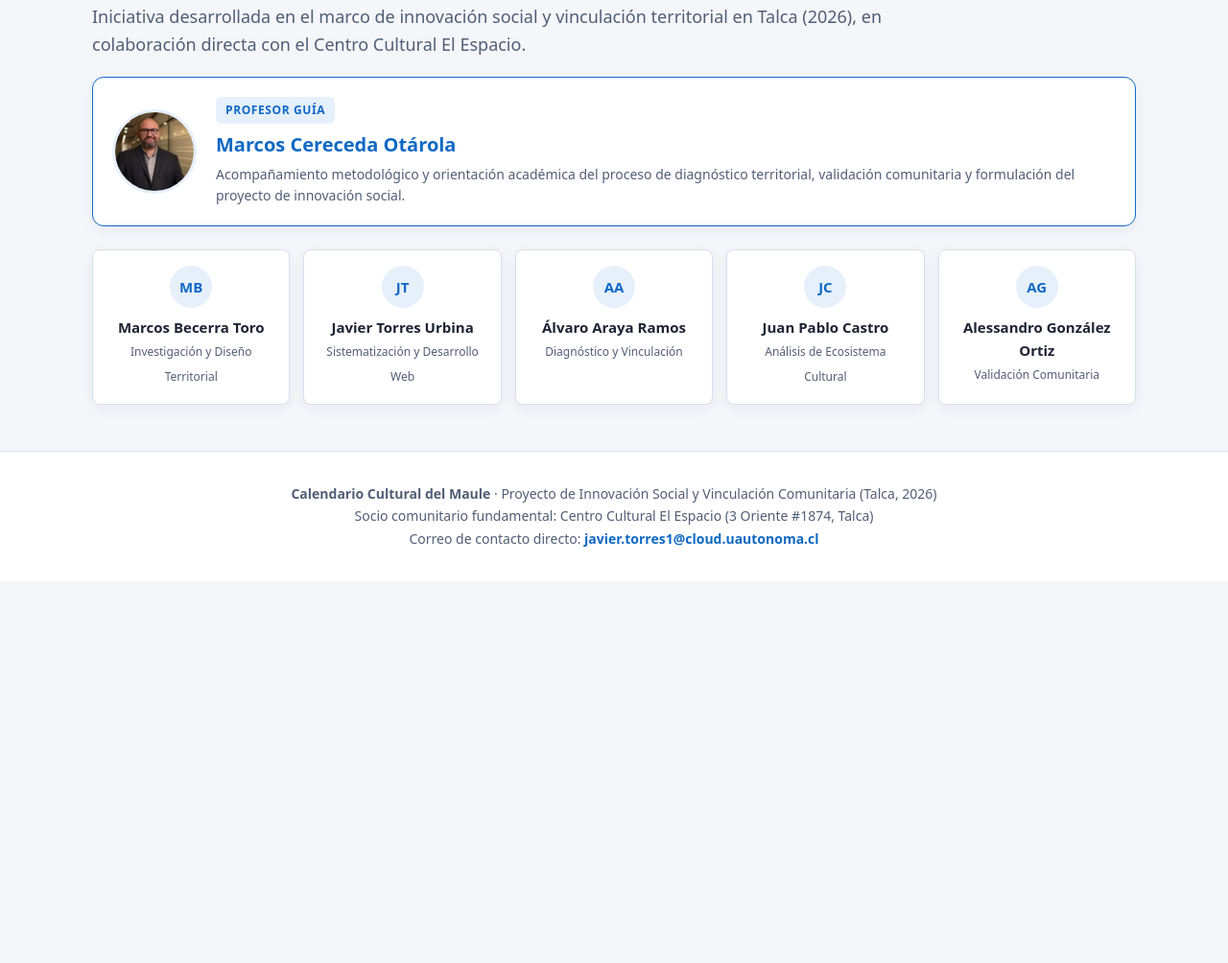
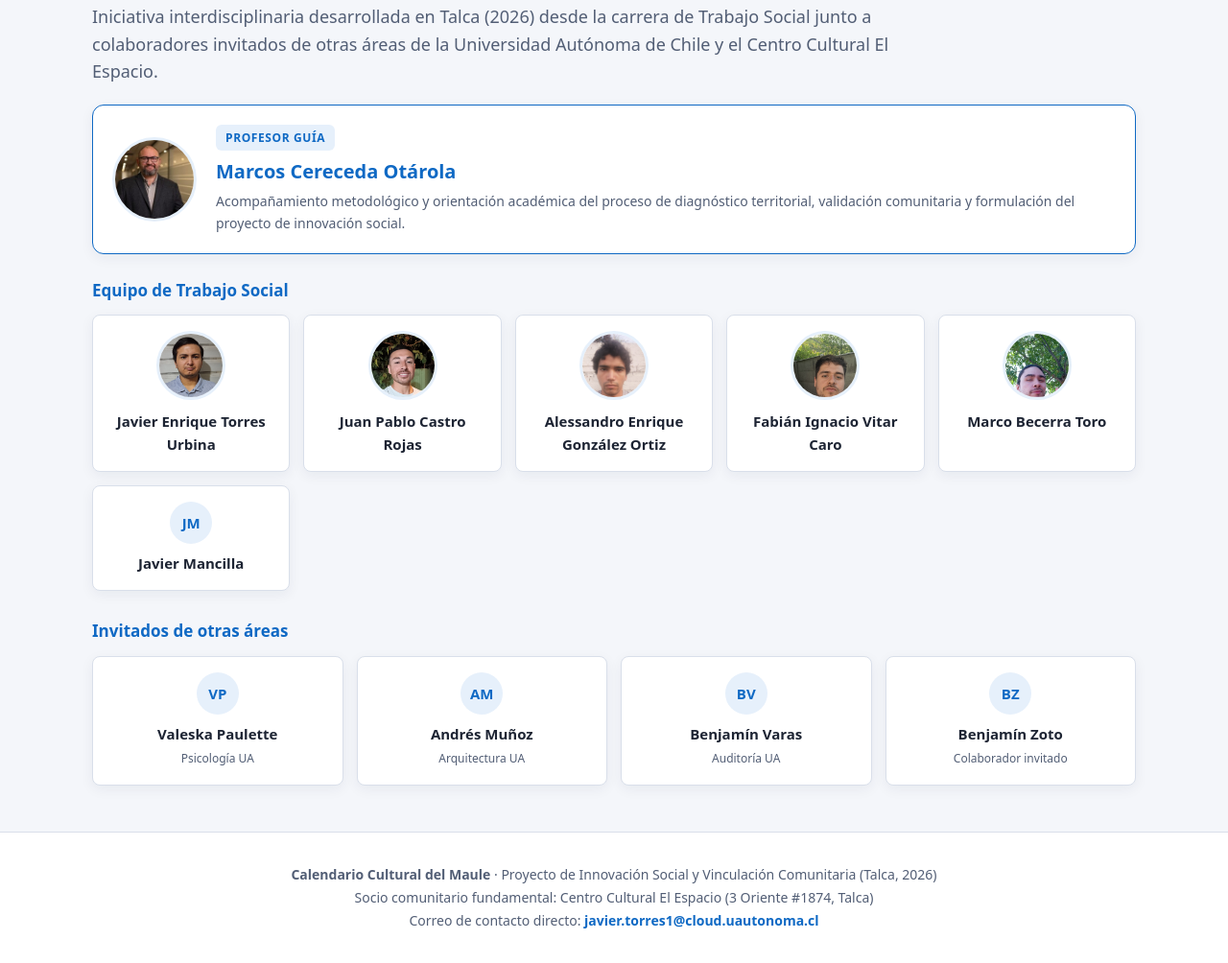
Before and after one commit to JavierTorresU/calendario-cultural-maule, a plain HTML site: page index.html in a window 1280 px wide. Shown: the part 7376-8380 px from the top of the page at 96% size. Before the commit the page ends 7982 px from the top, so only its background shows below. Drawn offline with Linux system fonts and the light colour scheme.

Commit message:
Update index.html
s

```diff
--- a/index.html
+++ b/index.html
@@ -505,6 +505,16 @@ aside.cal-side p { font-size: 14px; color: var(--muted); margin: 0 0 12px; }
   margin-bottom: 8px;
   font-size: 15px;
 }
+.avatar-photo {
+  width: 72px;
+  height: 72px;
+  border-radius: 50%;
+  object-fit: cover;
+  object-position: center top;
+  border: 3px solid var(--blue-soft);
+  margin: 0 auto 10px;
+  display: block;
+}
 .member b { display: block; font-size: 15px; color: var(--text); }
 .member small { color: var(--muted); font-size: 12px; }
 
@@ -933,7 +943,7 @@ footer a:hover { text-decoration: underline; }
       <span class="tag">07 · Equipo Ejecutor y Guía Académica</span>
       <h2>Responsables del Proyecto</h2>
       <p class="lead" style="margin-bottom: 20px;">
-        Iniciativa desarrollada en el marco de innovación social y vinculación territorial en Talca (2026), en colaboración directa con el Centro Cultural El Espacio.
+        Iniciativa interdisciplinaria desarrollada en Talca (2026) desde la carrera de Trabajo Social junto a colaboradores invitados de otras áreas de la Universidad Autónoma de Chile y el Centro Cultural El Espacio.
       </p>
 
       <!-- PROFESOR GUÍA -->
@@ -948,32 +958,57 @@ footer a:hover { text-decoration: underline; }
         </div>
       </div>
 
-      <!-- ESTUDIANTES INTEGRANTES -->
+      <!-- INTEGRANTES DE TRABAJO SOCIAL (CON FOTO TIPO CARNET) -->
+      <h3 style="margin: 24px 0 12px; font-size: 17px; color: var(--blue);">Equipo de Trabajo Social</h3>
       <div class="team-grid">
         <div class="member">
-          <div class="avatar">MB</div>
-          <b>Marcos Becerra Toro</b>
-          <small>Investigación y Diseño Territorial</small>
+          <img class="avatar-photo" src="foto-javier-torres.jpg" alt="Javier Enrique Torres Urbina" onerror="this.outerHTML='<div class=\'avatar\'>JT</div>'">
+          <b>Javier Enrique Torres Urbina</b>
         </div>
         <div class="member">
-          <div class="avatar">JT</div>
-          <b>Javier Torres Urbina</b>
-          <small>Sistematización y Desarrollo Web</small>
+          <img class="avatar-photo" src="foto-juan-pablo.jpg" alt="Juan Pablo Castro Rojas" onerror="this.outerHTML='<div class=\'avatar\'>JC</div>'">
+          <b>Juan Pablo Castro Rojas</b>
         </div>
         <div class="member">
-          <div class="avatar">AA</div>
-          <b>Álvaro Araya Ramos</b>
-          <small>Diagnóstico y Vinculación</small>
+          <img class="avatar-photo" src="foto-alessandro.jpg" alt="Alessandro Enrique González Ortiz" onerror="this.outerHTML='<div class=\'avatar\'>AG</div>'">
+          <b>Alessandro Enrique González Ortiz</b>
         </div>
         <div class="member">
-          <div class="avatar">JC</div>
-          <b>Juan Pablo Castro</b>
-          <small>Análisis de Ecosistema Cultural</small>
+          <img class="avatar-photo" src="foto-fabian.jpg" alt="Fabián Ignacio Vitar Caro" onerror="this.outerHTML='<div class=\'avatar\'>FV</div>'">
+          <b>Fabián Ignacio Vitar Caro</b>
         </div>
         <div class="member">
-          <div class="avatar">AG</div>
-          <b>Alessandro González Ortiz</b>
-          <small>Validación Comunitaria</small>
+          <img class="avatar-photo" src="foto-marco.jpg" alt="Marco Becerra Toro" onerror="this.outerHTML='<div class=\'avatar\'>MB</div>'">
+          <b>Marco Becerra Toro</b>
+        </div>
+        <div class="member">
+          <img class="avatar-photo" src="foto-javier-mancilla.jpg" alt="Javier Mancilla" onerror="this.outerHTML='<div class=\'avatar\'>JM</div>'">
+          <b>Javier Mancilla</b>
+        </div>
+      </div>
+
+      <!-- MIEMBROS INVITADOS DE OTRAS ÁREAS -->
+      <h3 style="margin: 28px 0 12px; font-size: 17px; color: var(--blue);">Invitados de otras áreas</h3>
+      <div class="team-grid">
+        <div class="member">
+          <div class="avatar">VP</div>
+          <b>Valeska Paulette</b>
+          <small>Psicología UA</small>
+        </div>
+        <div class="member">
+          <div class="avatar">AM</div>
+          <b>Andrés Muñoz</b>
+          <small>Arquitectura UA</small>
+        </div>
+        <div class="member">
+          <div class="avatar">BV</div>
+          <b>Benjamín Varas</b>
+          <small>Auditoría UA</small>
+        </div>
+        <div class="member">
+          <div class="avatar">BZ</div>
+          <b>Benjamín Zoto</b>
+          <small>Colaborador invitado</small>
         </div>
       </div>
     </div>
```
